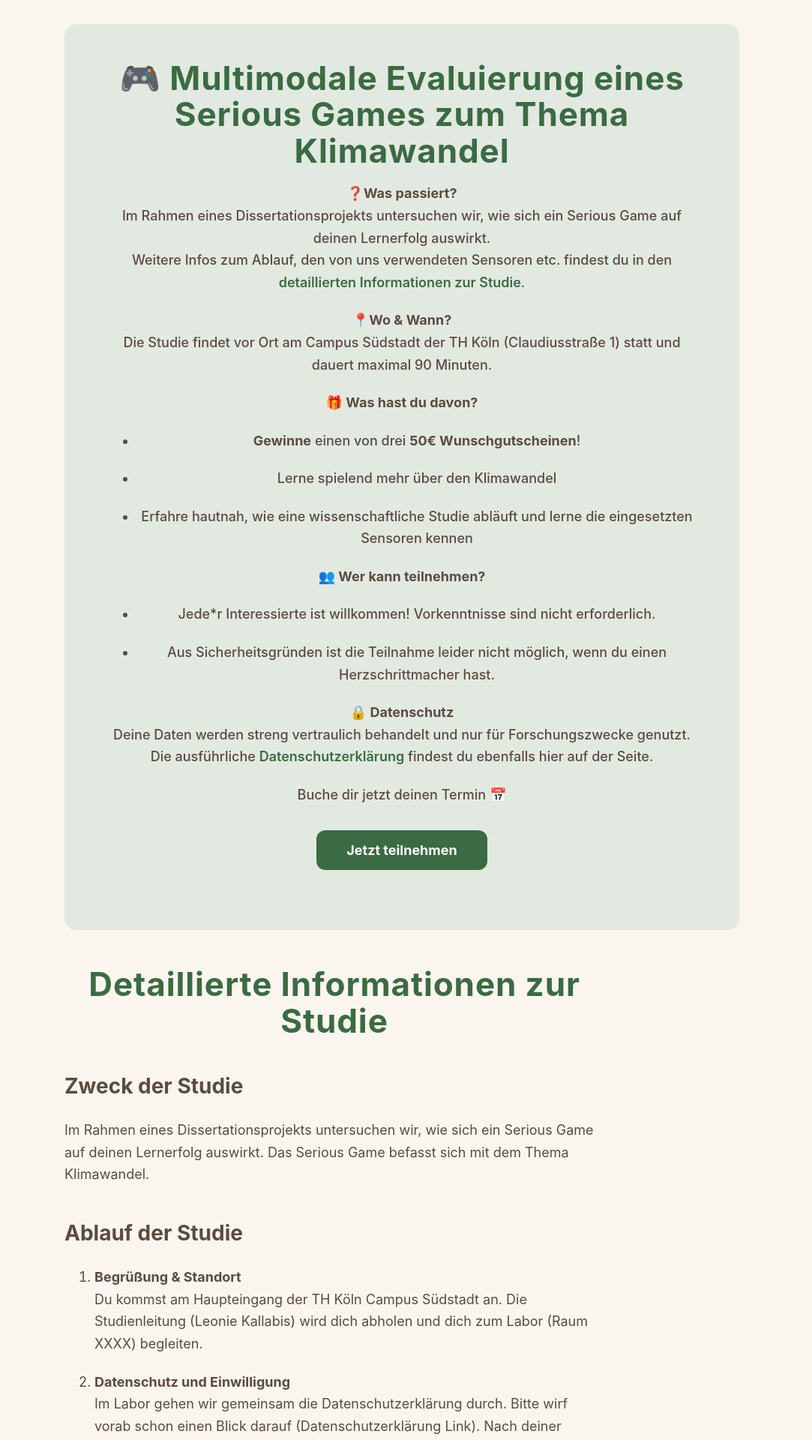
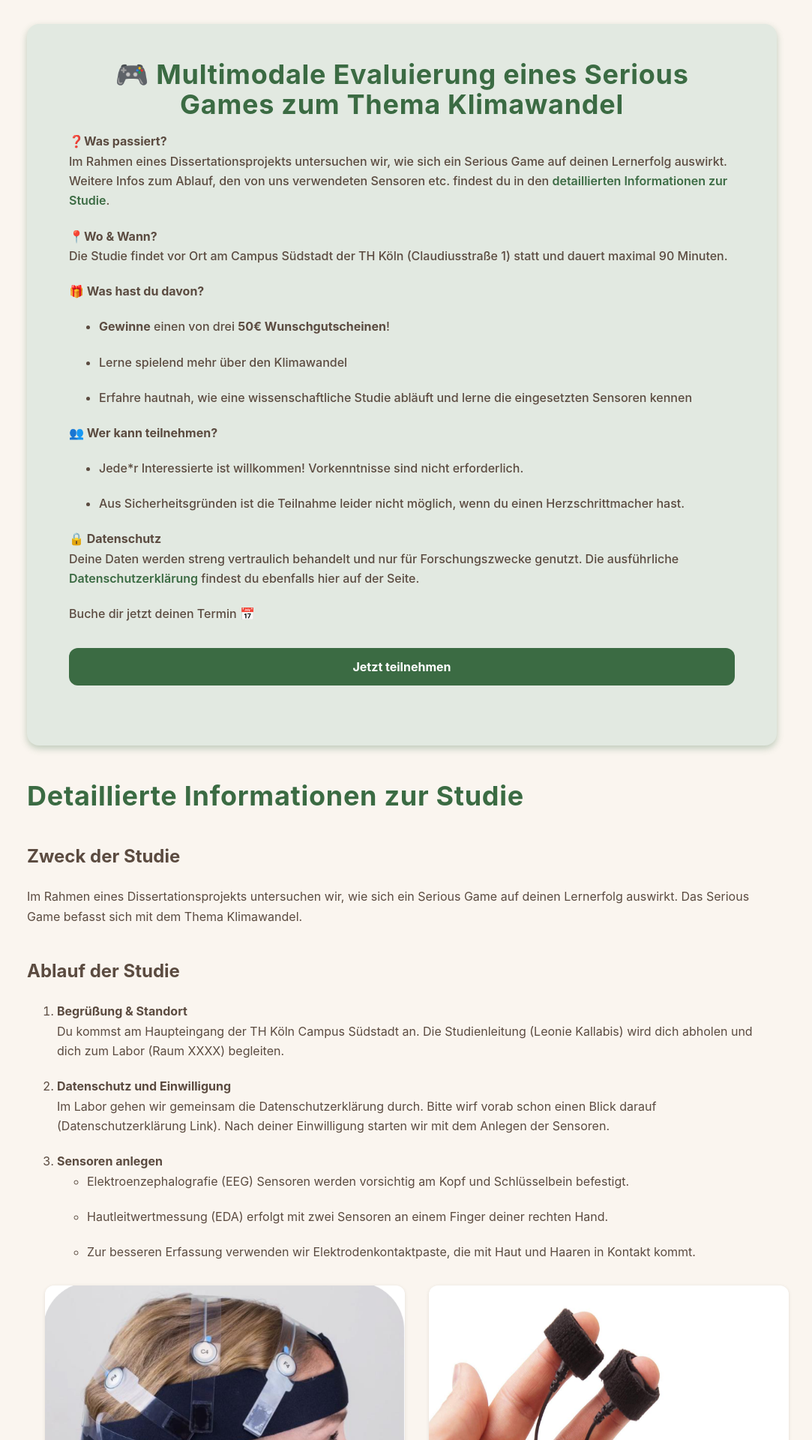
Before and after one commit to LeonieK/sg-study.github.io, a Jekyll site: the page built from index.md, in a window 1280 px wide. Shown: the top 1920 px of the page at 75% size, without its empty margins (104-1187 px from the left). Built offline with Jekyll 4.4.1, drawn with Linux system fonts in a browser that asks for light colours; our own code applies the rules of GitHub Pages for plain Markdown files.

Commit message:
Update style.css

```diff
--- a/assets/style.css
+++ b/assets/style.css
@@ -6,27 +6,28 @@ body {
   margin: 0;
   padding: 2rem 1rem;
   line-height: 1.65;
-  max-width: 900px;
+  max-width: 1000px; /* breiterer Textbereich */
   margin-left: auto;
   margin-right: auto;
   -webkit-font-smoothing: antialiased;
   -moz-osx-font-smoothing: grayscale;
   /* Begrenzung der max. Textbreite für gute Lesbarkeit */
-  max-width: 900px;    /* oder etwa 720-900px je nach Geschmack */
-  margin-left: auto;
-  margin-right: auto;
+  /* max-width auf 1000px erhöht für breiteren Text */
 }
 
 /* Nur Teaser mit abgerundetem Rechteck, Hintergrund & Schatten, Farben aus altem CSS */
 #teaser {
-  background-color: #E2E9E1;  /* sanftes hellem Grün */
+  background-color: #E2E9E1;  /* sanftes helles Grün */
   color: #3B6B43;             /* dunkles Grün als Textfarbe */
   font-weight: 500;
   padding: 3rem 3.5rem;
   border-radius: 16px;
   margin-bottom: 3rem;
-  box-shadow: none;
-  text-align: center;
+  box-shadow: 0 4px 10px rgba(54, 107, 67, 0.3); /* Schatten hinzugefügt */
+  text-align: left; /* linksbündig */
+  max-width: 900px; /* breiteres Rechteck */
+  margin-left: auto; /* zentriert */
+  margin-right: auto;
 }
 
 /* Details und Datenschutz klar und luftig getrennt, ohne Box-Hintergrund */
@@ -42,10 +43,13 @@ body {
 }
 
 /* Leichte Trennung unter #details */
+/* Trennlinie über gesamte Webseite und breiter */
 #details {
-  border-bottom: 1.5px solid #D7CFC6; /* sehr helles Erdfarben-Line */
+  border-bottom: 3px solid #D7CFC6; /* breitere Linie */
   padding-bottom: 2rem;
   margin-bottom: 3rem;
+  max-width: 100%; /* Linie über gesamte Breite */
+  box-sizing: border-box;
 }
 
 /* Etwas Abstand nach oben für Datenschutz */
@@ -59,24 +63,31 @@ h1 {
   margin-bottom: 1rem;
   letter-spacing: 0.02em;
   color: #3B6B43; /* dunkelgrün */
-  font-size: 2.75rem;
+  font-size: 2.25rem; /* kleinere Schrift */
   line-height: 1.1;
-  text-align: center;
+  text-align: left; /* linksbündig */
   margin-top: 0;
 }
 
 h2 {
-  font-size: 1.75rem;
+  font-size: 1.5rem; /* kleinere Schrift */
   margin-top: 2.5rem;
   margin-bottom: 1.3rem;
   color: #5B4B40; /* dunkelbraun/grau */
   font-weight: 700;
   letter-spacing: normal;
+  text-align: left; /* linksbündig */
+}
+
+/* Teaser Überschriften (z.B. h1 im #teaser) nicht linksbündig sondern zentriert belassen */
+#teaser h1,
+#teaser h2 {
+  text-align: center;
 }
 
 /* Absätze, Listen und Links ebenfalls alte Farbpalette */
 p, li {
-  font-size: 1.125rem;
+  font-size: 1rem; /* etwas kleinere Schrift */
   margin-bottom: 1.3rem;
   color: #5B4B40;
 }
@@ -97,11 +108,13 @@ a:focus {
 }
 
 /* Button Styling mit alten Farben */
+/* Button zum .pdf Download mittig ausrichten */
 .btn-primary {
-  display: inline-block;
+  display: block; /* block-Element für zentrierung */
+  margin: 2rem auto 0;
   padding: 0.75rem 2.5rem;
   font-weight: 700;
-  font-size: 1.125rem;
+  font-size: 1rem; /* kleinere Schrift */
   color: #fff;
   background-color: #3B6B43;
   border-radius: 12px;
@@ -111,6 +124,7 @@ a:focus {
   transition: background-color 0.25s ease;
   cursor: pointer;
   border: none;
+  text-align: center;
 }
 
 .btn-primary:hover,
@@ -138,7 +152,7 @@ footer {
   max-width: 720px;
   margin: 5rem auto 2rem;
   padding: 0 1rem;
-  font-size: 0.875rem;
+  font-size: 0.75rem; /* etwas kleinere Schrift */
   color: #6F6F6F;
   text-align: center;
   user-select: none;
```
